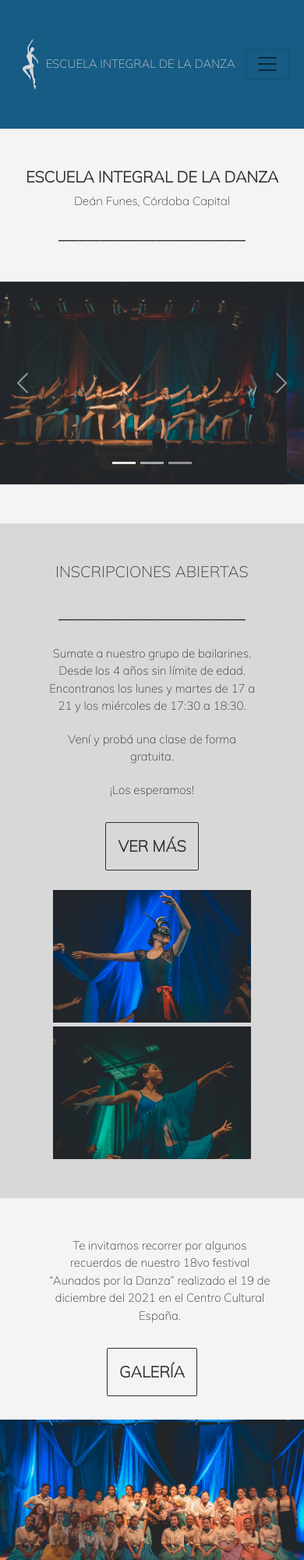
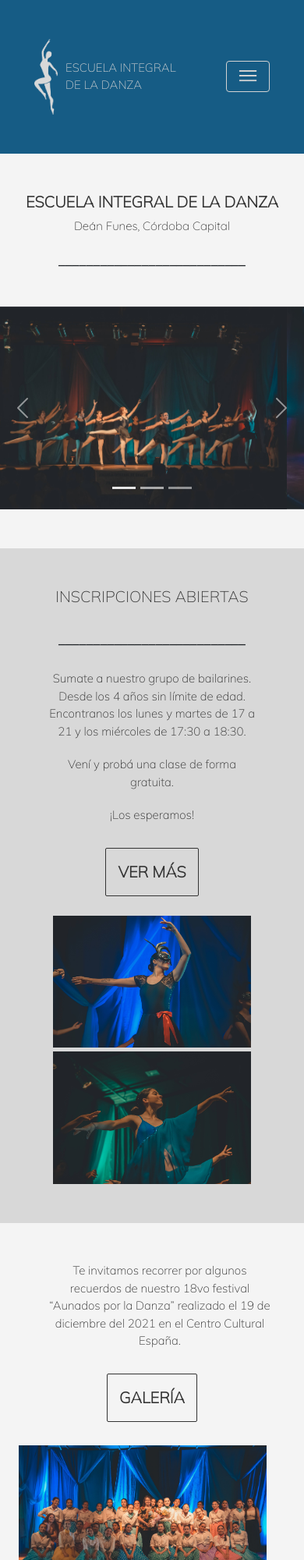
Before and after one commit to Florvasi25/ProyectoDesarrolloWeb, a plain HTML site: page index.html in a window 390 px wide. Shown: the top 2000 px of the page at 78% size. Drawn offline with nearby package versions, Linux system fonts and the light colour scheme.

Commit message:
Index Inferior Bootstrap

```diff
--- a/index.html
+++ b/index.html
@@ -19,8 +19,14 @@
             <nav class="navbar navbar-expand-lg navbar-light barraNavegacion">
                 <div class="container-fluid d-flex justify-content-around">
                     <div class="d-flex align-items-center">
-                        <a href="#"><img src="./Imagenes/LogoNav.png" class="barraNavegacion__imagen barraNavegacion__texto" alt=""></a>
-                        <a class="barraNavegacion__texto active" href="#">ESCUELA INTEGRAL DE LA DANZA</a>
+                        <a href="#"><img src="./Imagenes/LogoNav.png" class="barraNavegacion__imagen" alt=""></a>
+                        <a class="nav__lg barraNavegacion__texto" href="#">ESCUELA INTEGRAL DE LA DANZA</a>
+                        <div>
+                            <a href="#" class="nav__mdsm barraNavegacion__texto">
+                                <p>ESCUELA INTEGRAL</p>
+                                <p> DE LA DANZA</p>
+                            </a>
+                        </div>
                     </div>
                     <div>
                         <button class="navbar-toggler" type="button" data-bs-toggle="collapse" data-bs-target="#navbarNav" aria-controls="navbarNav" aria-expanded="false" aria-label="Toggle navigation">
@@ -133,7 +139,22 @@
                         </p>
                     </div>
                 </div>
-                <div  class="imagenes__inferior">
+                <div class="row columnas__inferior container-fluid d-flex align-items-center">
+                    <div class="col-lg-6 d-flex justify-content-center">
+                        <img src="./Imagenes/MainInferior (1).jpg" class="fotoInferior__1" alt="">
+                    </div>
+                    <div class="col-lg-6 d-flex justify-content-center">
+                        <div>
+                            <img src="./Imagenes/MainInferior (2).jpg" class="fotoInferior__2" alt="">
+                            <img src="./Imagenes/MainInferior (3).jpg" class="fotoInferior__2" alt="">
+                        </div>
+                        <div">
+                            <img src="./Imagenes/MainInferior (2).jpg" class="fotoInferior__2" alt="">
+                            <img src="./Imagenes/MainInferior (3).jpg" class="fotoInferior__2" alt="">
+                        </div>
+                    </div>
+                </div>
+                <!-- <div  class="imagenes__inferior">
                     <div>
                         <img src="./Imagenes/MainInferior (1).jpg" alt="foto 1" class="fotoInferior__1">
                     </div>
@@ -147,7 +168,7 @@
                             <img src="./Imagenes/MainInferior (5).jpg" alt="foto 5" class="fotoInferior__3">
                         </div>
                     </div>
-                </div>
+                </div> -->
             </section>
         </main>
 
--- a/style.css
+++ b/style.css
@@ -34,12 +34,16 @@ p {
     text-decoration: none;
 }
 
+.nav__mdsm {
+    display: none;
+}
+
 .barraNavegacion__anchor {
     color: #D3D3D3;
     font-size: 20px;
     text-decoration: none;
     font-family: 'Mulish', sans-serif;
-    padding: 15px;
+    padding: 10px;
 }
 
 .barraNavegacion__anchor:hover {
@@ -107,7 +111,6 @@ h5 {
 
 .fotoMedio__index{
     width: 450px;
-    height: max-content;
     padding: 10px 0 0 10px;
 }
 
@@ -193,6 +196,11 @@ h5 {
     margin: 0 0 0 20px;
 }
 
+.columnas__inferior {
+    display: flex;
+    flex-wrap: wrap;
+}
+
 .imagenes__inferior {
     display: flex;
     justify-content: center;
@@ -200,20 +208,18 @@ h5 {
 }
 
 .fotoInferior__1 {
-    width: 750px;
-    padding: 0 5px 0 0;
-}
-
-.imagenesInferior__pequeñas {
     width: 100%;
+    object-fit: scale-down;
 }
 
 .fotoInferior__2{
-    width: 372.5px;
+    width: 100%;
+    object-fit: scale-down;
 }
 
 .fotoInferior__3 {
-    width: 372.5px;
+    width: 375px;
+    object-fit: scale-down;
 }
 
 
@@ -522,10 +528,12 @@ footer {
     font-size: 15px;
 }
 
+/* MEDIUM MEDIUM MEDIUM MEDIUM MEDIUM MEDIUM MEDIUM */
 
 @media only screen and (max-width: 992px) {
 
     /* HEADER */
+
 
     .barraNavegacion{
         background-color: #ff0080;
@@ -534,6 +542,27 @@ footer {
         justify-content: space-evenly;
         height: fit-content;
         padding: 20px 0 20px 0;
+    }
+
+    .barraNavegacion__imagen {
+        width: 30px;
+    }
+
+    .nav__lg {
+        display: none;
+    }
+
+    .nav__mdsm {
+        display: flex;
+        flex-direction: column;
+    }
+
+    .navbar-light .navbar-toggler {
+        border-color: #D3D3D3;
+    }
+
+    .navbar-light .navbar-toggler-icon {
+        background-image: url(./Imagenes/menuHamburguesa.png);
     }
 
     /* MAIN INDEX */
@@ -568,6 +597,10 @@ footer {
 
     .imagenes__inferior {
         align-self: center;
+    }
+
+    .fotoInferior__1 {
+        padding: 0;
     }
 
     /* MAIN QUIENES SOMOS */
```
Also changed, not shown: Imagenes/menuHamburguesa.png (added).
